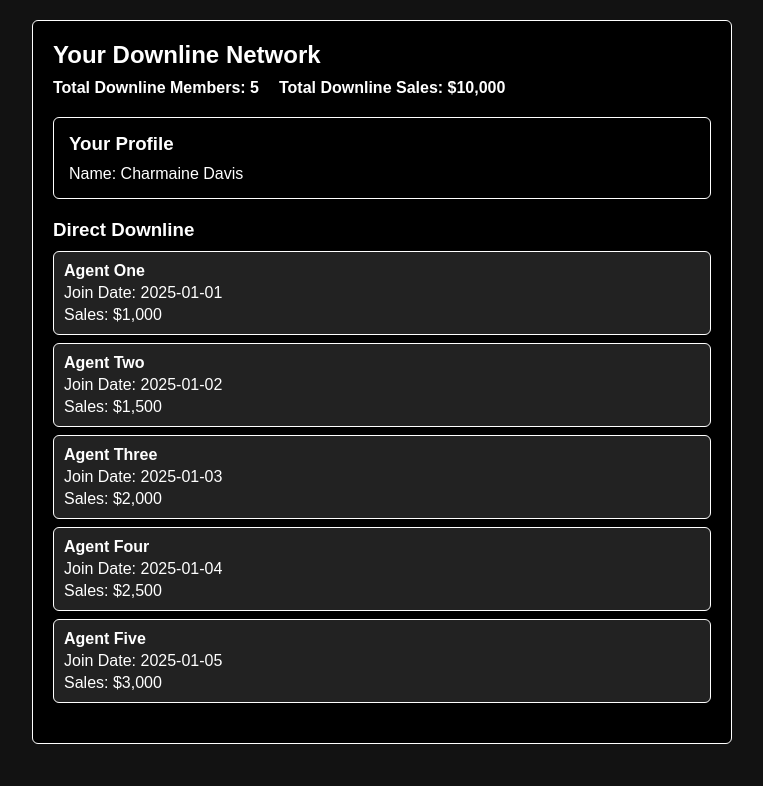
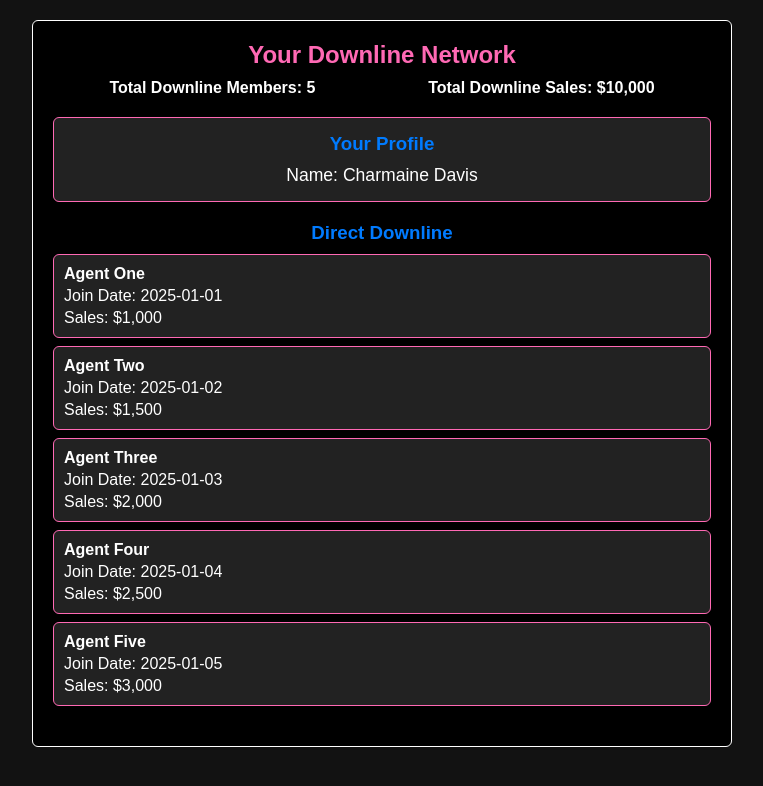
Before and after one commit to deybban0021/dowline-system-Charmaine-Davis-, a plain HTML site: page index.html in a window 1280 px wide. Shown: the whole page, without its empty margins (258-1021 px from the left). Drawn offline with Linux system fonts and the light colour scheme.

Commit message:
Update static color index.html

```diff
--- a/index.html
+++ b/index.html
@@ -35,25 +35,32 @@
     .dw-header h2 {
       margin-bottom: 10px;
       font-size: 1.5rem;
-      color: var(--primary-color);
+      color: var(--accent-color);
+      text-align: center;
     }
     .dw-stats {
       display: flex;
-      gap: 20px;
+      justify-content: space-around;
       margin-bottom: 20px;
       color: var(--primary-color);
       font-weight: bold;
     }
     /* Profile section */
     .profile-section {
-      border: 1px solid var(--primary-color);
+      border: 1px solid var(--accent-color);
       padding: 15px;
       border-radius: 6px;
       margin-bottom: 20px;
+      background: var(--item-bg);
     }
     .profile-section h3 {
       margin-bottom: 10px;
-      color: var(--primary-color);
+      color: var(--secondary-color);
+      text-align: center;
+    }
+    .profile-section p {
+      font-size: 1.1rem;
+      text-align: center;
     }
     /* Downline section */
     .downline-section {
@@ -61,14 +68,15 @@
     }
     .downline-section h3 {
       margin-bottom: 10px;
-      color: var(--primary-color);
+      color: var(--secondary-color);
+      text-align: center;
     }
     /* Downline list */
     .downline-list .downline-item {
       display: flex;
       align-items: center;
       justify-content: space-between;
-      border: 1px solid var(--primary-color);
+      border: 1px solid var(--accent-color);
       border-radius: 6px;
       padding: 10px;
       margin-bottom: 8px;
@@ -90,7 +98,7 @@
     <h2>Your Downline Network</h2>
   </div>
 
-  <!-- Stats (manually set for this static version) -->
+  <!-- Stats (static values) -->
   <div class="dw-stats">
     <div>Total Downline Members: 5</div>
     <div>Total Downline Sales: $10,000</div>
```
